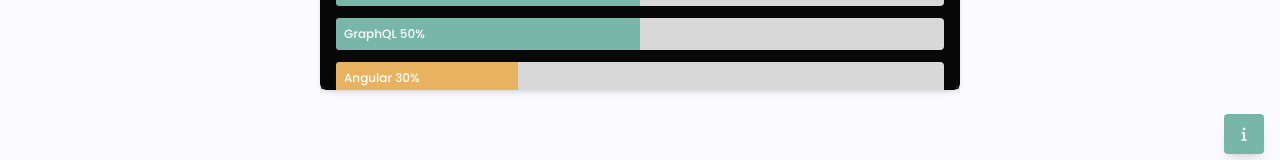
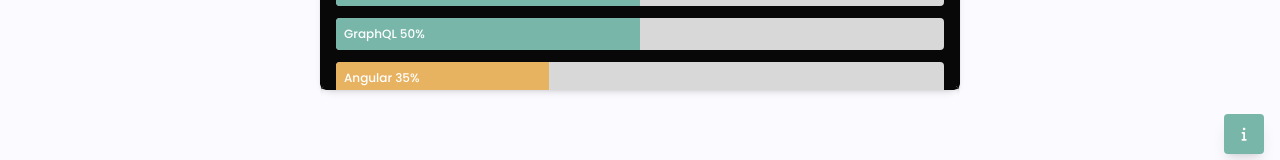
Before and after one commit to JaviGF8/my-cv, a React (Vite) app: page / in a window 1280 px wide. Shown: the part 630-790 px from the top of the page. Built offline with nearby package versions, Linux system fonts and the light colour scheme.

Commit message:
feat: Update Profile section

```diff
--- a/src/features/faces/Profile/ProfileFace.tsx
+++ b/src/features/faces/Profile/ProfileFace.tsx
@@ -25,8 +25,8 @@ export const ProfileFace: FC<ProfileFaceProps> = ({ onExpandChange }) => {
       <Bar amount={50} text="NextJs" />
       <Bar amount={50} text="React Native" />
       <Bar amount={50} text="GraphQL" />
-      <Bar amount={30} text="Angular" />
-      <Bar amount={40} text="Java" />
+      <Bar amount={35} text="Angular" />
+      <Bar amount={25} text="Java" />
       <p className="mt-3 text-sm">{t('profile.text')}</p>
       <p className="mt-2 text-sm">{t('profile.text2')}</p>
     </Section>
```
